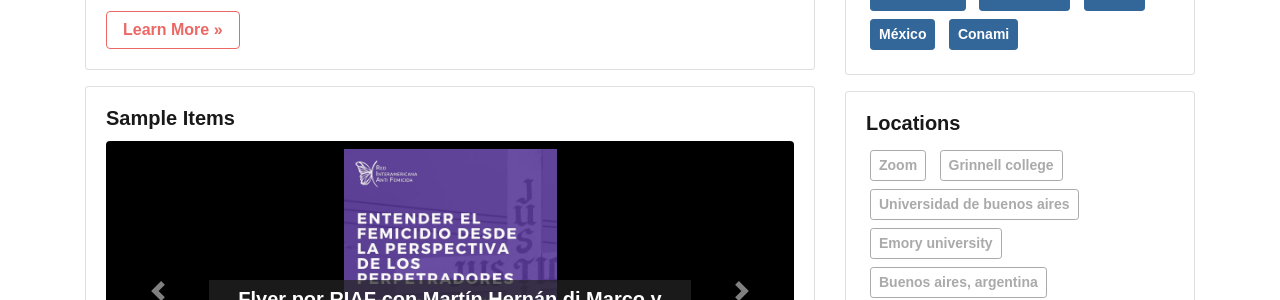
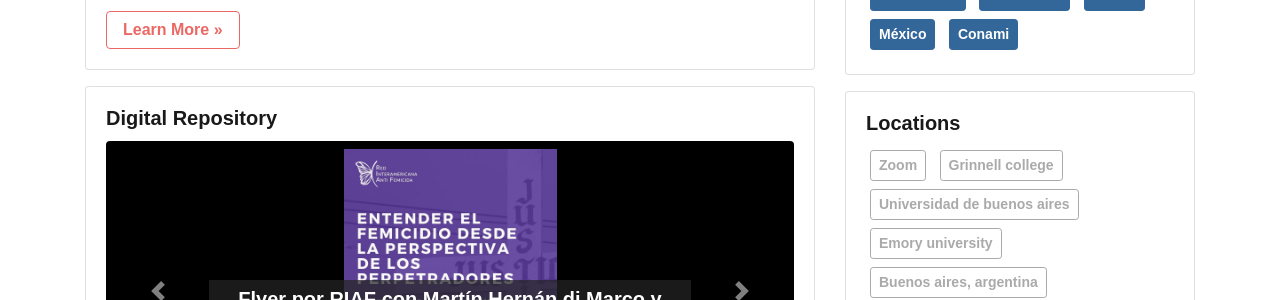
Before and after one commit to riaf-red/riaf-red.github.io, a Jekyll site: the page built from index.md, in a window 1280 px wide. Shown: the part 805-1105 px from the top of the page. Built offline with Jekyll 4.4.1, drawn with Linux system fonts in a browser that asks for light colours; nearby versions of some CDN libraries; some web fonts are replaced.

Commit message:
Update home-infographic.html
changed name of carousel on home page

```diff
--- a/_layouts/home-infographic.html
+++ b/_layouts/home-infographic.html
@@ -6,7 +6,7 @@ layout: page
   <div class="col-md-8">
 
     {% include index/description.html %}
-    {% include index/carousel.html title="Sample Items" height="300" %}
+    {% include index/carousel.html title="Digital Repository" height="300" %}
 
   </div>
   <div class="col-md-4">
```
